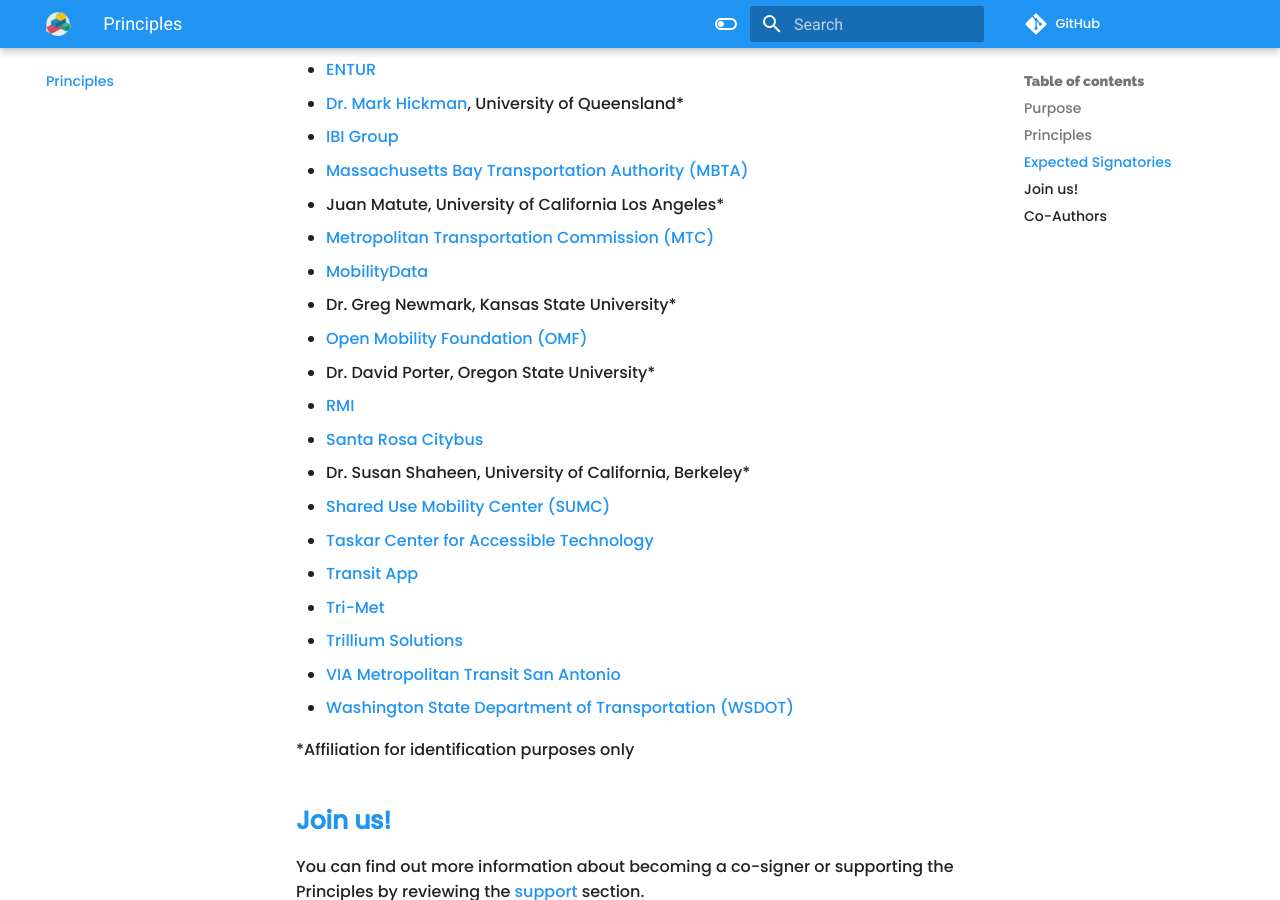
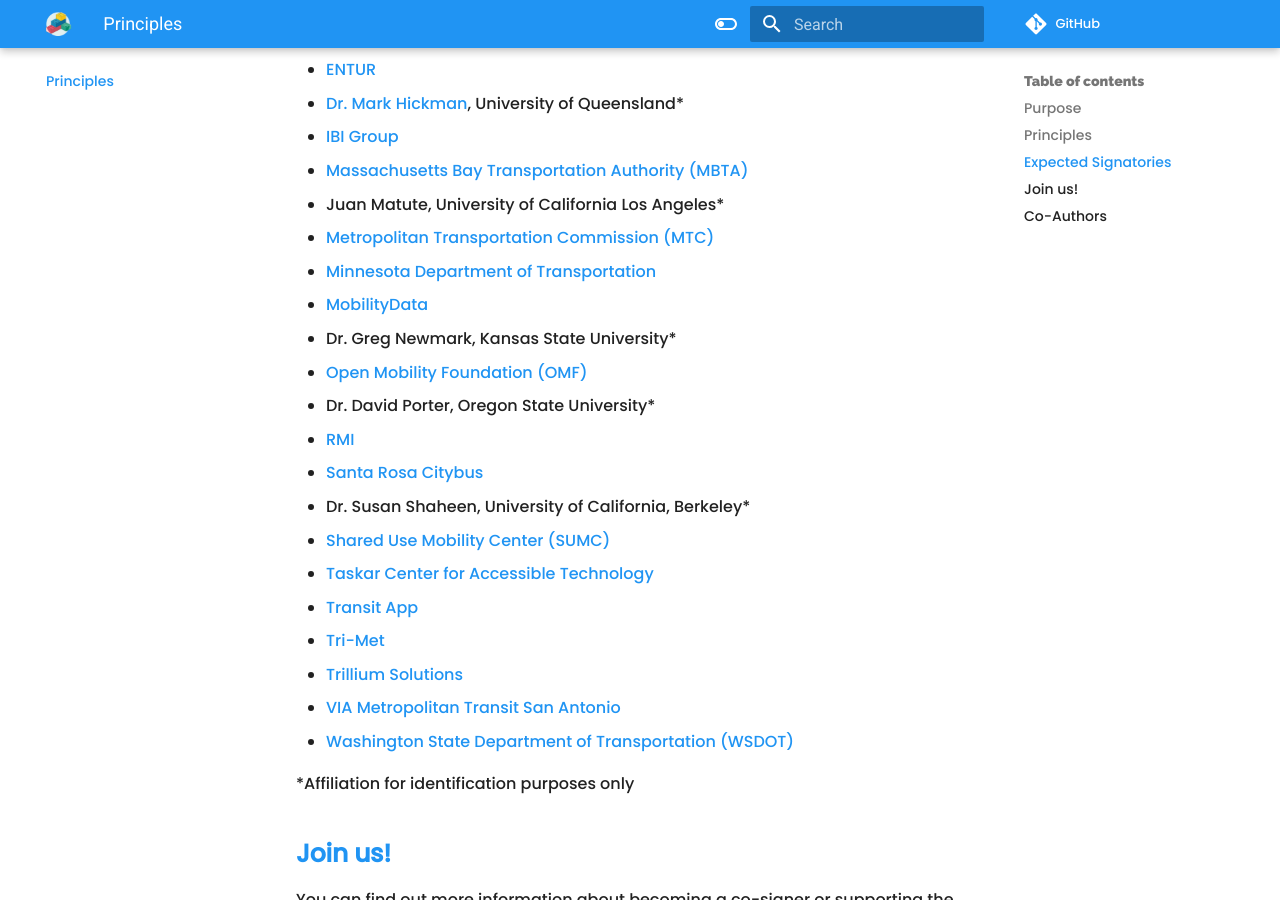
Before and after one commit to interoperable-mobility/principles, an MkDocs documentation site: the page built from docs/index.md, in a window 1280 px wide and 900 px high, scrolled down 2480 px. Built offline with MkDocs 1.6.1 and Material for MkDocs 9.7.7, drawn with Linux system fonts in a browser that asks for light colours; nearby versions of some CDN libraries; comment, search, counter and statistics services are not loaded.

Commit message:
Add MnDOT as expected co-signer

```diff
--- a/docs/index.md
+++ b/docs/index.md
@@ -54,6 +54,7 @@
 - [Massachusetts Bay Transportation Authority (MBTA)](https://www.mbta.com/)
 - Juan Matute, University of California Los Angeles*
 - [Metropolitan Transportation Commission (MTC)](http://bayareametro.org)
+- [Minnesota Department of Transportation](https://www.dot.state.mn.us/)
 - [MobilityData](http://mobilitydata.org)
 - Dr. Greg Newmark, Kansas State University*
 - [Open Mobility Foundation (OMF)](https://www.openmobilityfoundation.org/)
```
